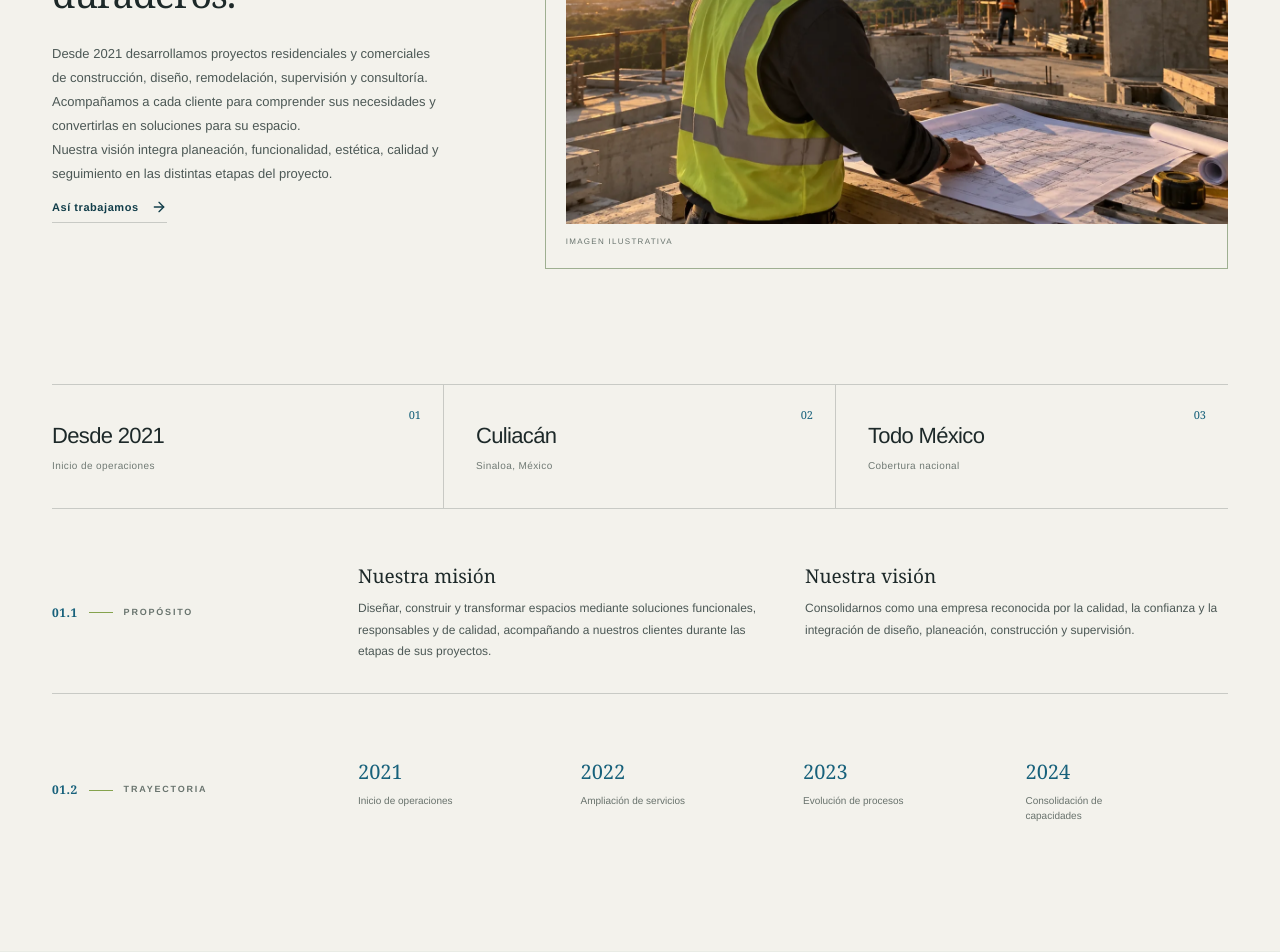
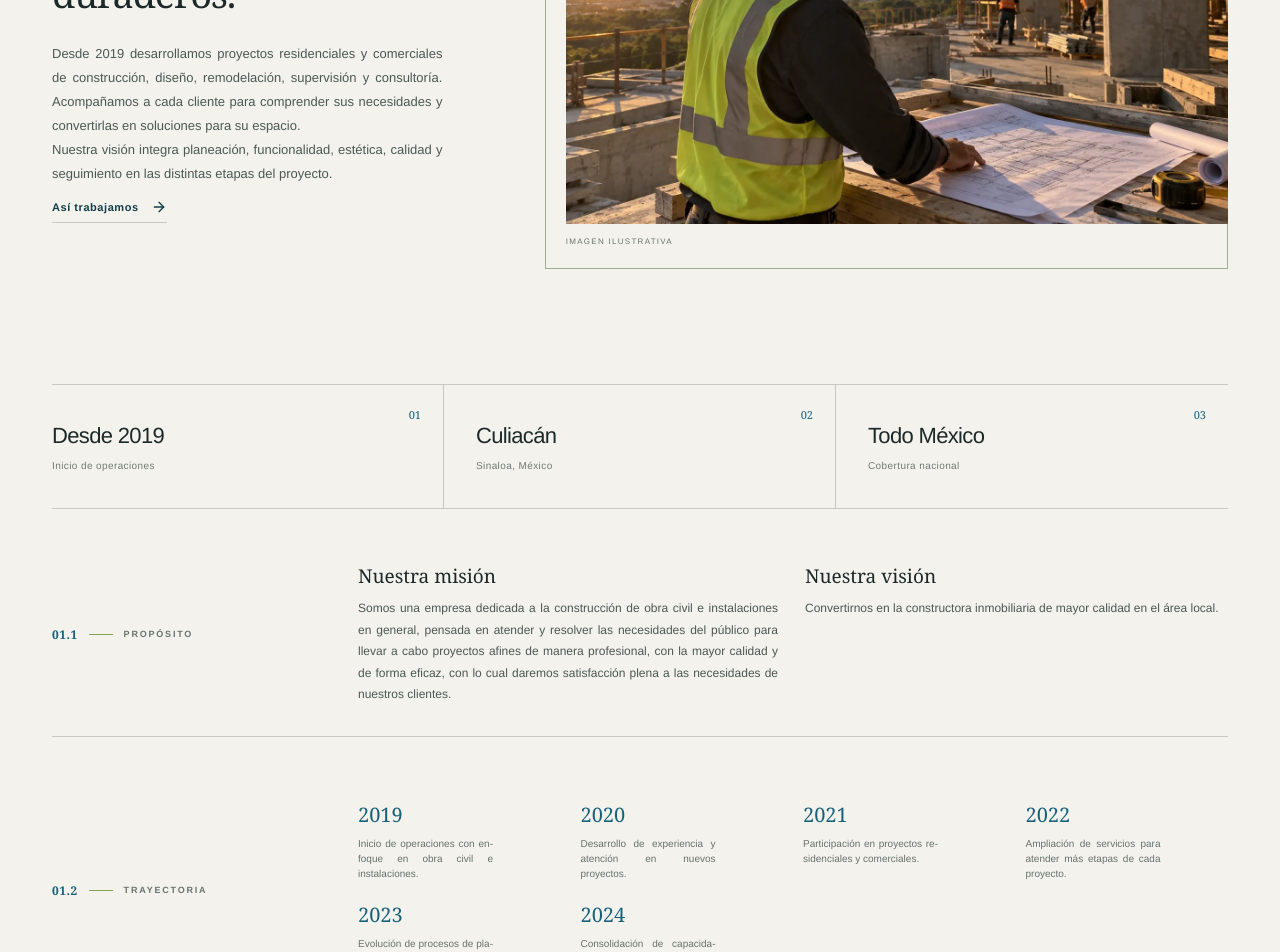
Before and after one commit to SistemasOcmx/Cahitas-Website, a React (Vite) app: page / in a window 1280 px wide. Shown: the part 1380-2332 px from the top of the page. Built offline with nearby package versions, Linux system fonts and the light colour scheme.

Commit message:
Actualiza propósito, trayectoria y alineación de textos

```diff
--- a/src/components/Sections.tsx
+++ b/src/components/Sections.tsx
@@ -38,7 +38,7 @@ export function HeroSection() {
       <div className="hero__shade" aria-hidden="true" />
       <div className="hero__grid" aria-hidden="true" />
       <div className="hero__content page-width">
-        <p className="hero__kicker reveal"><span className="hero__status" /> Desde Culiacán, Sinaloa · Desde 2021</p>
+        <p className="hero__kicker reveal"><span className="hero__status" /> Desde Culiacán, Sinaloa · Desde 2019</p>
         <h1 id="hero-title" className="hero__title reveal">CONSTRUIMOS<br /><em>ESPACIOS</em><br />QUE PERDURAN<span>.</span></h1>
         <div className="hero__bottom reveal">
           <p>Construcción, diseño y supervisión<br />para proyectos que importan.</p>
@@ -61,7 +61,7 @@ export function AboutSection() {
         <div className="about__main">
           <div className="about__copy reveal">
             <p className="about__lead">Transformamos ideas en espacios funcionales, seguros y duraderos.</p>
-            <p>Desde 2021 desarrollamos proyectos residenciales y comerciales de construcción, diseño, remodelación, supervisión y consultoría. Acompañamos a cada cliente para comprender sus necesidades y convertirlas en soluciones para su espacio.</p>
+            <p>Desde 2019 desarrollamos proyectos residenciales y comerciales de construcción, diseño, remodelación, supervisión y consultoría. Acompañamos a cada cliente para comprender sus necesidades y convertirlas en soluciones para su espacio.</p>
             <p>Nuestra visión integra planeación, funcionalidad, estética, calidad y seguimiento en las distintas etapas del proyecto.</p>
             <a className="text-link" href="#proceso">Así trabajamos <ArrowRight size={16} aria-hidden="true" /></a>
           </div>
@@ -72,14 +72,14 @@ export function AboutSection() {
           </figure>
         </div>
         <div className="about__facts reveal">
-          <div><span>01</span><strong>Desde 2021</strong><small>Inicio de operaciones</small></div>
+          <div><span>01</span><strong>Desde 2019</strong><small>Inicio de operaciones</small></div>
           <div><span>02</span><strong>Culiacán</strong><small>Sinaloa, México</small></div>
           <div><span>03</span><strong>Todo México</strong><small>Cobertura nacional</small></div>
         </div>
         <div className="about__purpose reveal">
           <p className="eyebrow"><span>01.1</span><i aria-hidden="true" />Propósito</p>
-          <div><h3>Nuestra misión</h3><p>Diseñar, construir y transformar espacios mediante soluciones funcionales, responsables y de calidad, acompañando a nuestros clientes durante las etapas de sus proyectos.</p></div>
-          <div><h3>Nuestra visión</h3><p>Consolidarnos como una empresa reconocida por la calidad, la confianza y la integración de diseño, planeación, construcción y supervisión.</p></div>
+          <div><h3>Nuestra misión</h3><p>Somos una empresa dedicada a la construcción de obra civil e instalaciones en general, pensada en atender y resolver las necesidades del público para llevar a cabo proyectos afines de manera profesional, con la mayor calidad y de forma eficaz, con lo cual daremos satisfacción plena a las necesidades de nuestros clientes.</p></div>
+          <div><h3>Nuestra visión</h3><p>Convertirnos en la constructora inmobiliaria de mayor calidad en el área local.</p></div>
         </div>
         <div className="timeline reveal" aria-label="Trayectoria de Cahita Constructora">
           <p className="eyebrow"><span>01.2</span><i aria-hidden="true" />Trayectoria</p>
@@ -144,7 +144,7 @@ export function ManifestoSection() {
         <p className="eyebrow eyebrow--light"><span>03</span><i aria-hidden="true" />Nuestra manera de hacer</p>
         <h2>NO CONSTRUIMOS<br />SOLAMENTE ESTRUCTURAS<span>.</span></h2>
         <p className="manifesto__answer">Planeamos. Diseñamos. Construimos.<br /><strong>Espacios pensados para funcionar.</strong></p>
-        <span className="manifesto__index" aria-hidden="true">C / 2021</span>
+        <span className="manifesto__index" aria-hidden="true">C / 2019</span>
       </div>
     </section>
   )
--- a/src/data/site.ts
+++ b/src/data/site.ts
@@ -108,8 +108,10 @@ export const commitments = [
 export const values = ['Innovación', 'Colaboración', 'Excelencia', 'Pasión', 'Integridad', 'Crecimiento']
 
 export const milestones = [
-  { year: '2021', text: 'Inicio de operaciones' },
-  { year: '2022', text: 'Ampliación de servicios' },
-  { year: '2023', text: 'Evolución de procesos' },
-  { year: '2024', text: 'Consolidación de capacidades' },
+  { year: '2019', text: 'Inicio de operaciones con enfoque en obra civil e instalaciones.' },
+  { year: '2020', text: 'Desarrollo de experiencia y atención en nuevos proyectos.' },
+  { year: '2021', text: 'Participación en proyectos residenciales y comerciales.' },
+  { year: '2022', text: 'Ampliación de servicios para atender más etapas de cada proyecto.' },
+  { year: '2023', text: 'Evolución de procesos de planeación, coordinación y seguimiento.' },
+  { year: '2024', text: 'Consolidación de capacidades en construcción, diseño y supervisión.' },
 ]
--- a/src/styles.css
+++ b/src/styles.css
@@ -444,3 +444,7 @@ img { max-width: 100%; }
 @media (prefers-reduced-motion: reduce) {
   *, *::before, *::after { scroll-behavior: auto !important; animation-duration: .01ms !important; animation-iteration-count: 1 !important; transition-duration: .01ms !important; }
 }
+
+/* Justified body copy */
+p:not(.eyebrow), .timeline__item span { text-align: justify; text-justify: inter-word; hyphens: auto; }
+p.hero__kicker, .hero__bottom p, p.about__lead, p.manifesto__answer, .final-cta__bottom p, p.contact__aside, p.contact-form__note, .site-footer__main > div:first-child > p { text-align: left; hyphens: manual; }
```
